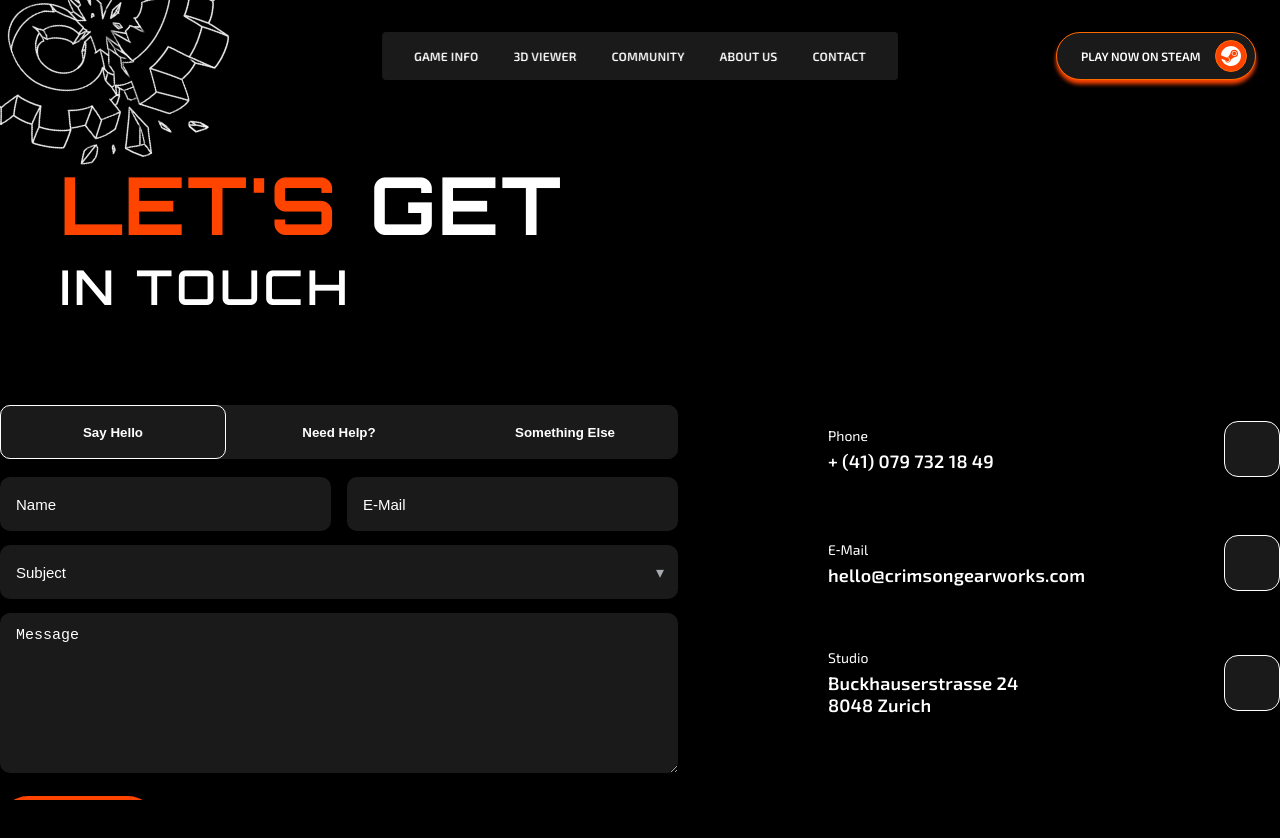
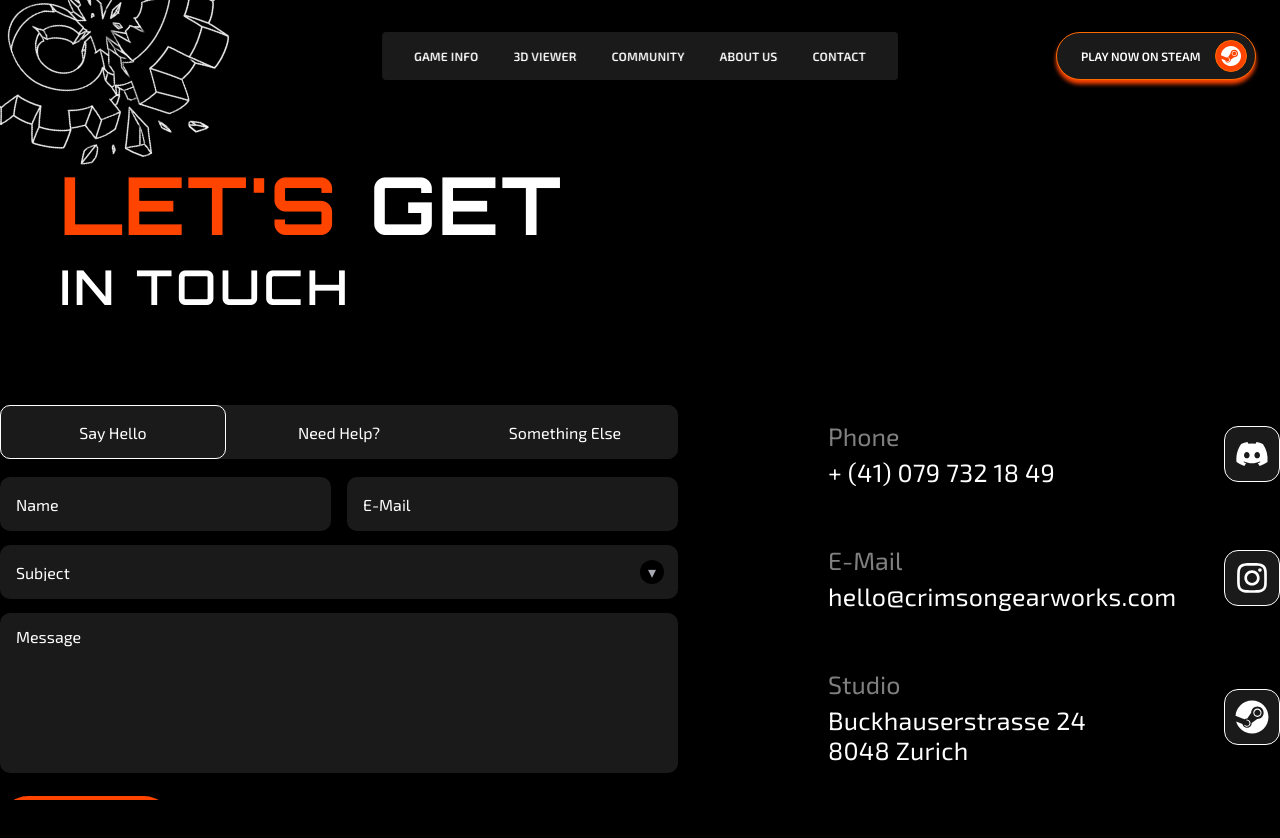
Before and after one commit to JSss10/crimson-gearworks-app, a Next.js app in the folder crimson-gearworks-app/: page /contact in a window 1280 px wide. Shown: the top 838 px of the page. Built offline with nearby package versions, Linux system fonts and the light colour scheme.

Commit message:
feat(contact): layout finalization

```diff
--- a/crimson-gearworks-app/package.json
+++ b/crimson-gearworks-app/package.json
@@ -20,6 +20,7 @@
     "next-auth": "^5.0.0-beta.29",
     "react": "19.1.0",
     "react-dom": "19.1.0",
+    "react-icons": "^5.5.0",
     "split-type": "^0.3.4",
     "three": "^0.178.0"
   },
--- a/crimson-gearworks-app/src/app/contact/page.tsx
+++ b/crimson-gearworks-app/src/app/contact/page.tsx
@@ -1,6 +1,7 @@
 'use client';
 
-import styles from "@/styles/contact.module.css";
+import styles from "@/styles/contact/index.module.css";
+import { FaInstagram as Instagram, FaDiscord as Discord, FaSteam as Steam } from "react-icons/fa";
 
 export default function ContactPage() {
   return (
@@ -56,13 +57,18 @@ export default function ContactPage() {
               </label>
 
               <label className={`${styles.field} ${styles.fieldFull}`}>
-                <textarea className={`${styles.input} ${styles.textarea}`} placeholder="Message" rows={6} />
+                <textarea
+                  className={`${styles.input} ${styles.textarea}`}
+                  placeholder="Message"
+                  rows={6}
+                  style={{ resize: 'none' }}
+                />
               </label>
 
               <div className={styles.ctaRow}>
                 <button type="button" className={styles.ctaButton}>
                   <span className={styles.ctaIcon} aria-hidden>
-                    <svg viewBox="0 0 24 24" width="18" height="18">
+                    <svg viewBox="0 0 24 24" width="24" height="24">
                       <circle cx="12" cy="12" r="9" fill="currentColor" opacity="0.15" />
                       <path d="M8 12h8M13 8l3.9 4L13 16" stroke="currentColor" strokeWidth="1.7" fill="none" strokeLinecap="round" strokeLinejoin="round" />
                     </svg>
@@ -79,19 +85,31 @@ export default function ContactPage() {
                 <div className={styles.infoLabel}>Phone</div>
                 <div className={styles.infoValue}>+ (41) 079 732 18 49</div>
               </div>
-              <div className={styles.iconBtn} aria-hidden>
-                <img src="" alt="" />
-              </div>
+              <a
+                href="https://discord.gg/"
+                target="_blank"
+                rel="noopener noreferrer"
+                className={styles.iconBtn}
+                aria-label="Discord"
+              >
+                <Discord size={34} />
+              </a>
             </div>
 
             <div className={styles.infoBlock}>
               <div>
-                <div className={styles.infoLabel}>E‑Mail</div>
+                <div className={styles.infoLabel}>E-Mail</div>
                 <div className={styles.infoValue}>hello@crimsongearworks.com</div>
               </div>
-              <div className={styles.iconBtn} aria-hidden>
-                <img src="" alt="" />
-              </div>
+              <a
+                href="https://www.instagram.com/crimonsgearworks/"
+                target="_blank"
+                rel="noopener noreferrer"
+                className={styles.iconBtn}
+                aria-label="Instagram"
+              >
+                <Instagram size={34} />
+              </a>
             </div>
 
             <div className={styles.infoBlock}>
@@ -103,9 +121,15 @@ export default function ContactPage() {
                   8048 Zurich
                 </div>
               </div>
-              <div className={styles.iconBtn} aria-hidden>
-                <img src="" alt="" />
-              </div>
+              <a
+                href="https://store.steampowered.com/"
+                target="_blank"
+                rel="noopener noreferrer"
+                className={styles.iconBtn}
+                aria-label="Steam"
+              >
+                <Steam size={34} />
+              </a>
             </div>
           </aside>
         </div>
--- a/crimson-gearworks-app/src/styles/contact.module.css
+++ b/crimson-gearworks-app/src/styles/contact/index.module.css
@@ -105,7 +105,9 @@
   height: 54px;
   border-radius: 10px;
   cursor: pointer;
-  font-weight: 600;
+  font-weight: 400;
+  font-family: var(--font-exo-2), sans-serif;
+  font-size: 1rem;
 }
 
 .tab:hover {
@@ -141,7 +143,8 @@
   border: none;
   color: var(--text-color-primary);
   border-radius: 10px;
-  font-size: 15px;
+  font-size: 1rem;
+  font-family: var(--font-exo-2), sans-serif;
 }
 
 .input::placeholder {
@@ -149,9 +152,11 @@
 }
 
 .textarea {
+  font-size: 1rem;
   padding: 14px 16px;
   height: 160px;
   resize: vertical;
+  font-family: var(--font-exo-2), sans-serif;
 }
 
 .selectWrap {
@@ -167,6 +172,13 @@
 .chevron {
   position: absolute; right: 14px; top: 50%; transform: translateY(-50%);
   pointer-events: none; color: #a7aab3;
+  background-color: #000;
+  height: 24px;
+  width: 24px;
+  border-radius: 50%;
+  display: inline-flex;
+  align-items: center;
+  justify-content: center;
 }
 
 .ctaRow {
@@ -180,7 +192,8 @@
   border: none;
   padding: 10px 18px 10px 10px;
   border-radius: 999px;
-  font-weight: 800;
+  font-weight: 600;
+  font-size: 1rem;
   letter-spacing: 0.02em;
   cursor: pointer;
 }
@@ -194,6 +207,11 @@
   background: var(--text-color-secondary);
   color: var(--text-color-primary);
   display: grid; place-items: center;
+}
+
+.ctaIcon svg {
+  transform: rotate(-45deg);
+  transform-origin: center;
 }
 
 .infoCol {
@@ -215,14 +233,15 @@
 }
 
 .infoLabel {
-  color: var(--muted);
-  font-size: 14px;
+  font-weight: 400;
+  opacity: 0.5;
+  font-size: 25px;
   margin-bottom: 6px;
 }
 
 .infoValue {
-  font-size: 18px;
-  font-weight: 600;
+  font-size: 25px;
+  font-weight: 400;
   letter-spacing: 0.01em;
 }
 
```
Also changed, not shown: 1 other file (tests, documents, lock files or other folders).
